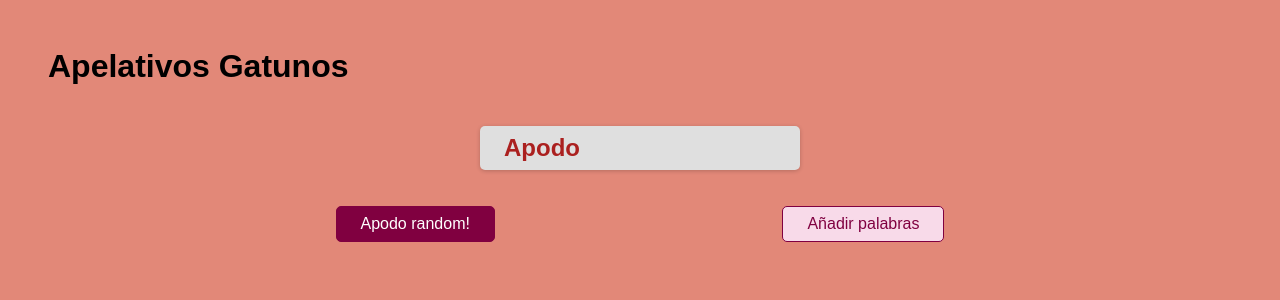
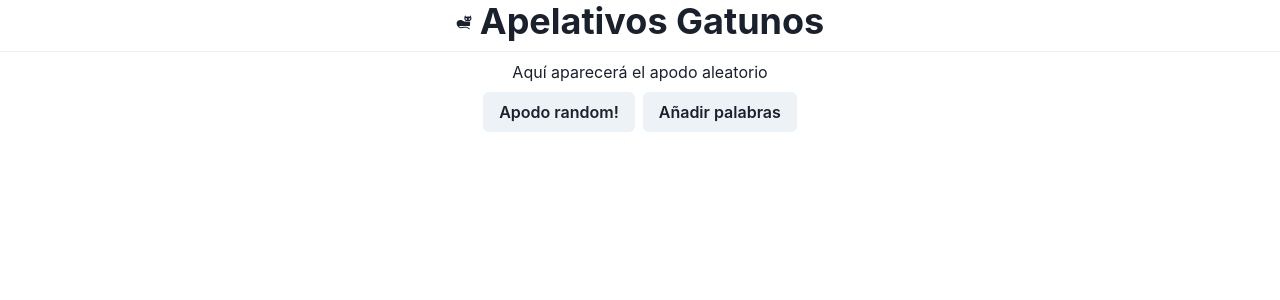
Before and after one commit to JAMorello/cat-apellatives, a React (Create React App) app: page / in a window 1280 px wide. Shown: the top 300 px of the page. Built offline with nearby package versions, Linux system fonts and the light colour scheme; no server answers.

Commit message:
Started to clean as to begin from zero the app

```diff
--- a/package.json
+++ b/package.json
@@ -3,11 +3,16 @@
   "version": "0.1.0",
   "private": true,
   "dependencies": {
+    "@chakra-ui/react": "^1.6.5",
+    "@emotion/react": "^11.4.0",
+    "@emotion/styled": "^11.3.0",
     "@testing-library/jest-dom": "^5.12.0",
     "@testing-library/react": "^11.2.7",
     "@testing-library/user-event": "^12.8.3",
+    "framer-motion": "^4.1.17",
     "react": "^17.0.2",
     "react-dom": "^17.0.2",
+    "react-icons": "^4.2.0",
     "react-scripts": "4.0.3",
     "web-vitals": "^1.1.2"
   },
--- a/public/index.html
+++ b/public/index.html
@@ -10,34 +10,10 @@
       content="Web site created using create-react-app"
     />
     <link rel="apple-touch-icon" href="%PUBLIC_URL%/logo192.png" />
-    <!--
-      manifest.json provides metadata used when your web app is installed on a
-      user's mobile device or desktop. See https://developers.google.com/web/fundamentals/web-app-manifest/
-    -->
     <link rel="manifest" href="%PUBLIC_URL%/manifest.json" />
-    <!--
-      Notice the use of %PUBLIC_URL% in the tags above.
-      It will be replaced with the URL of the `public` folder during the build.
-      Only files inside the `public` folder can be referenced from the HTML.
-
-      Unlike "/favicon.ico" or "favicon.ico", "%PUBLIC_URL%/favicon.ico" will
-      work correctly both with client-side routing and a non-root public URL.
-      Learn how to configure a non-root public URL by running `npm run build`.
-    -->
-    <title>React App</title>
+    <title>Cat Apellatives</title>
   </head>
   <body>
-    <noscript>You need to enable JavaScript to run this app.</noscript>
     <div id="root"></div>
-    <!--
-      This HTML file is a template.
-      If you open it directly in the browser, you will see an empty page.
-
-      You can add webfonts, meta tags, or analytics to this file.
-      The build step will place the bundled scripts into the <body> tag.
-
-      To begin the development, run `npm start` or `yarn start`.
-      To create a production bundle, use `npm run build` or `yarn build`.
-    -->
   </body>
 </html>
--- a/src/App.js
+++ b/src/App.js
@@ -1,13 +1,14 @@
-import Header from './components/Header'
-import Contenedor from './components/Contenedor'
+import Header from "./components/Header";
+import AppBody from "./components/AppBody";
+import { VStack } from "@chakra-ui/react";
 
-function App() {
+const App = () => {
   return (
-    <div>
+    <VStack>
       <Header />
-      <Contenedor />
-    </div>
+      <AppBody />
+    </VStack>
   );
-}
+};
 
 export default App;
--- /dev/null
+++ b/src/components/AppBody.js
@@ -0,0 +1,63 @@
+import { useState, useEffect } from "react";
+import { VStack, HStack, Text, Button } from "@chakra-ui/react";
+// import ModalAddWords from "./ModalAddWords";
+
+const AppBody = () => {
+  const getStarterWords = (wordType) => {
+    fetch("./utilities/randomWords.json")
+      .then((response) => {
+        return response.json();
+      })
+      .then((data) => {
+        return data[wordType];
+      });
+  };
+
+  const [apodo, setApodo] = useState("Aquí aparecerá el apodo aleatorio");
+
+  const [palabra1, setPalabra1] = useState(
+    () =>
+      JSON.parse(localStorage.getItem("palabra1")) ||
+      getStarterWords("palabra1")
+  );
+
+  const [palabra2, setPalabra2] = useState(
+    () =>
+      JSON.parse(localStorage.getItem("palabra2")) ||
+      getStarterWords("palabra2")
+  );
+
+  useEffect(() => {
+    localStorage.setItem("palabra1", JSON.stringify(palabra1));
+  }, [palabra1]);
+
+  useEffect(() => {
+    localStorage.setItem("palabra2", JSON.stringify(palabra2));
+  }, [palabra2]);
+
+  const handleShowRandomApellative = () => {
+    let yapa = "";
+    if (Math.random() * 100 > 80) yapa = "de caca ";
+    const index1 = Math.floor(Math.random() * palabra1.length);
+    const index2 = Math.floor(Math.random() * palabra2.length);
+    const newApodo = `${palabra1[index1]} ${yapa}con ${palabra2[index2]}`;
+    if (newApodo === apodo) {
+      setApodo(newApodo);
+    } else handleShowRandomApellative();
+  };
+
+  return (
+    <VStack>
+      <Text size="2xl" fontSize="md">
+        {apodo}
+      </Text>
+      <HStack>
+        <Button onClick={handleShowRandomApellative}>Apodo random!</Button>
+        <Button>Añadir palabras</Button>
+      </HStack>
+      {/* <ModalAddWords /> */}
+    </VStack>
+  );
+};
+
+export default AppBody;
--- a/src/components/Backdrop.js
+++ /dev/null
@@ -1,5 +0,0 @@
-function Backdrop(props) {
-  return(<div className="backdrop" onClick={props.onClick}/>)
-}
-
-export default Backdrop;
--- a/src/components/Contenedor.js
+++ /dev/null
@@ -1,61 +0,0 @@
-import { useState } from "react";
-import Generador from "./Generador";
-import Modal from "./Modal";
-import Backdrop from "./Backdrop";
-
-function Contenedor() {
-  let apodo = "Apodo";
-  //    [ variable,     function ]
-  let [showModal, setShowModal] = useState(false);
-  let [isLoading, setIsLoading] = useState(true);
-  let [gotData, setGotData] = useState(false);
-
-  function generateText() {}
-  // GET METHOD
-  // Buscar adjetivos y sustantivos
-  fetch("https://cat-apellatives-default-rtdb.firebaseio.com/XXXXXXXX")
-    .then((response) => {
-      return response.json();
-    })
-    .then((data) => {
-
-      let palabras = []
-
-      for (let key in data) {
-        let palabra1 = {
-          id: key,
-          ...data[key]
-        };
-        palabras.push(palabra1)
-      };
-
-      setIsLoading(false);
-      setGotData(true);
-    });
-
-  function addWords() {
-    setShowModal(true);
-  }
-
-  function cancelAction() {
-    setShowModal(false);
-  }
-
-  return (
-    <div className="container">
-      <Generador text={apodo} />
-      <div className="container__actions">
-        <button className="btn" onClick={generateText}>
-          Apodo random!
-        </button>
-        <button className="btn btn--alt" onClick={addWords} text={apodo}>
-          Añadir palabras
-        </button>
-      </div>
-      {showModal && <Modal />}
-      {showModal && <Backdrop onClick={cancelAction} />}
-    </div>
-  );
-}
-
-export default Contenedor;
--- a/src/components/Generador.js
+++ /dev/null
@@ -1,9 +0,0 @@
-function Generador(props) {
-  return (
-    <div className="container__generated-text">
-      <h2>{props.text}</h2>
-    </div>
-  );
-}
-
-export default Generador;
--- a/src/components/Header.js
+++ b/src/components/Header.js
@@ -1,5 +1,16 @@
-function Header() {
-  return (<h1>Apelativos Gatunos</h1>)
-}
+import { HStack, Heading, Divider } from "@chakra-ui/react";
+import { GiCat } from "react-icons/gi";
+
+const Header = () => {
+  return (
+    <>
+      <HStack>
+        <GiCat />
+        <Heading>Apelativos Gatunos</Heading>
+      </HStack>
+      <Divider />
+    </>
+  );
+};
 
 export default Header;
--- a/src/index.css
+++ /dev/null
@@ -1,77 +0,0 @@
-* {
-  box-sizing: border-box;
-}
-
-body {
-  font-family: sans-serif;
-  margin: 3rem;
-  background-color: #E28878;
-}
-
-h2 {
-  background-color: #dfdfdf;
-  color: #AB201F;
-  border-radius: 5px;
-  padding: 0.5rem 1.5rem;
-  box-shadow: 0 1px 4px rgba(0, 0, 0, 0.2);
-  width: 20rem;
-}
-
-.container__generated-text {
-  display: flex;
-  justify-content: space-around;
-}
-
-.container__actions {
-  display: flex;
-  flex-wrap: wrap;
-  justify-content: space-evenly;
-}
-
-.btn {
-  font: inherit;
-  padding: 0.5rem 1.5rem;
-  margin-top: 1rem;
-  cursor: pointer;
-  border-radius: 5px;
-  background-color: #800040;
-  color: white;
-  border: 1px solid #800040;
-}
-
-.btn:hover {
-  background-color: #9c1458;
-  border-color: #9c1458;
-}
-
-.btn--alt {
-  background-color: #f8dae9;
-  color: #800040;
-}
-
-.btn--alt:hover {
-  background-color: #ddcfd6;
-}
-
-.modal {
-  box-shadow: 0 1px 4px rgba(0, 0, 0, 0.2);
-  border-radius: 6px;
-  background-color: white;
-  padding: 1rem;
-  text-align: center;
-  width: 30rem;
-  z-index: 10;
-  position: fixed;
-  top: 20vh;
-  left: calc(50% - 15rem);
-}
-
-.backdrop {
-  position: fixed;
-  z-index: 1;
-  background-color: rgba(0, 0, 0, 0.75);
-  width: 100%;
-  height: 100vh;
-  top: 0;
-  left: 0;
-}
--- a/src/index.js
+++ b/src/index.js
@@ -1,10 +1,13 @@
-import React from 'react';
-import ReactDOM from 'react-dom';
-import './index.css';
-import App from './App';
-
+import React from "react";
+import ReactDOM from "react-dom";
+import { ChakraProvider } from "@chakra-ui/react";
+import App from "./App";
 
 ReactDOM.render(
-  <App />,
-  document.getElementById('root')
+  <React.StrictMode>
+    <ChakraProvider>
+      <App />
+    </ChakraProvider>
+  </React.StrictMode>,
+  document.getElementById("root")
 );
```
Also changed, not shown: src/utilities/randomWords.json (added, +33 -0 lines), src/components/ModalAddWords.js (renamed from src/components/Modal.js), 1 other file (tests, documents, lock files or other folders).
